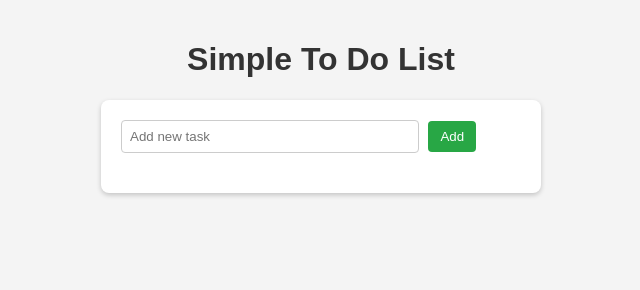
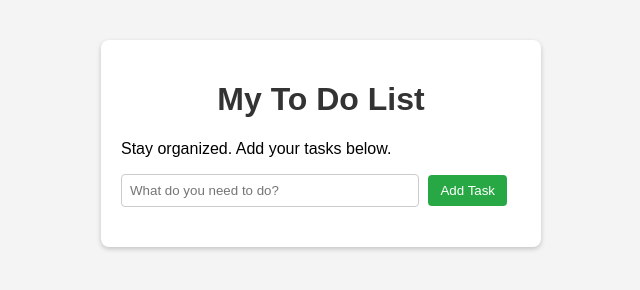
Before and after one commit to Margovur/todolist, a plain HTML site: page index.html in a window 1280 px wide. Shown: the whole page, without its empty margins (319-959 px from the left). Drawn offline with Linux system fonts and the light colour scheme.

Commit message:
Update index.html

```diff
--- a/index.html
+++ b/index.html
@@ -3,16 +3,24 @@
 <head>
   <meta charset="UTF-8" />
   <meta name="viewport" content="width=device-width, initial-scale=1.0" />
-  <title>Simple To Do List</title>
+  <title>My To Do List</title>
   <link rel="stylesheet" href="style.css" />
 </head>
 <body>
-  <h1>Simple To Do List</h1>
   <div id="todo-container">
-    <input type="text" id="new-task" placeholder="Add new task" />
-    <button id="add-button">Add</button>
+    <header>
+      <h1>My To Do List</h1>
+      <p>Stay organized. Add your tasks below.</p>
+    </header>
+
+    <div class="input-section">
+      <input type="text" id="new-task" placeholder="What do you need to do?" />
+      <button id="add-button">Add Task</button>
+    </div>
+
     <ul id="task-list"></ul>
   </div>
+
   <script src="script.js"></script>
 </body>
 </html>
```
